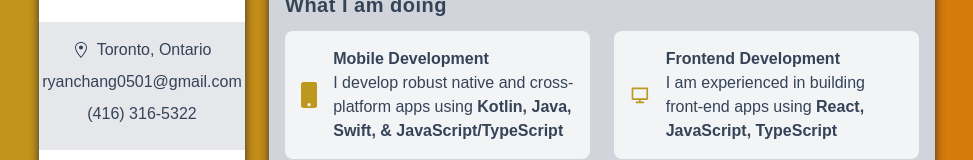
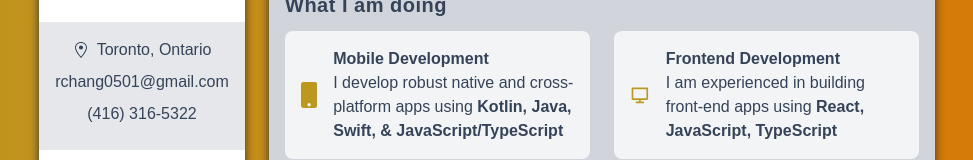
Before and after one commit to rchang0501/Ryan-Chang-Personal-Website, a Next.js app: page / in a window 1280 px wide. Shown: the part 393-553 px from the top of the page, without its empty margins (153-1126 px from the left). Built offline with nearby package versions, Linux system fonts and the light colour scheme.

Commit message:
updated email

```diff
--- a/components/Sidebar.tsx
+++ b/components/Sidebar.tsx
@@ -70,7 +70,7 @@
         <div className="flex items-center justify-center">
           <GoLocation className="mr-2" /> <span>Toronto, Ontario </span>
         </div>
-        <p className="my-2 "> ryanchang0501@gmail.com </p>
+        <p className="my-2 "> rchang0501@gmail.com </p>
         <p className="my-2"> (416) 316-5322 </p>
       </div>
 
@@ -78,7 +78,7 @@
 
       <button
         className="w-8/12 px-5 py-2 text-white bg-black rounded-full cursor-pointer bg-gradient-to-r from-accent to-yellow-600 hover:scale-105 focus:outline-none"
-        onClick={() => window.open("mailto:ryanchang0501@gmail.com")}
+        onClick={() => window.open("mailto:rchang0501@gmail.com")}
       >
         Email me
       </button>
```
